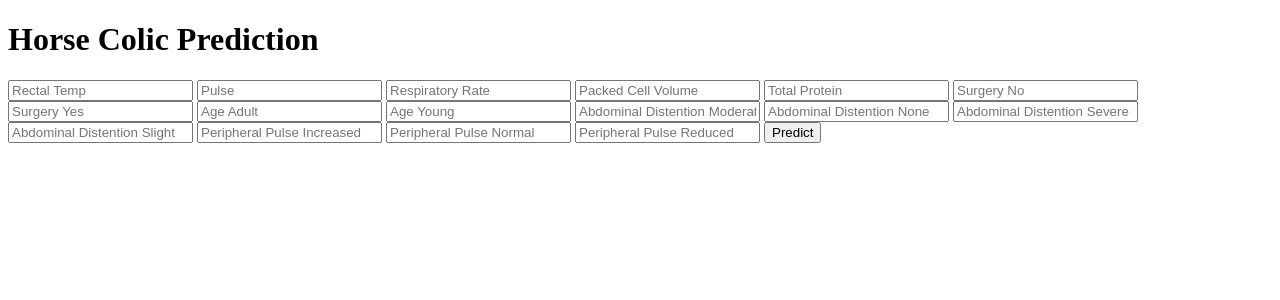
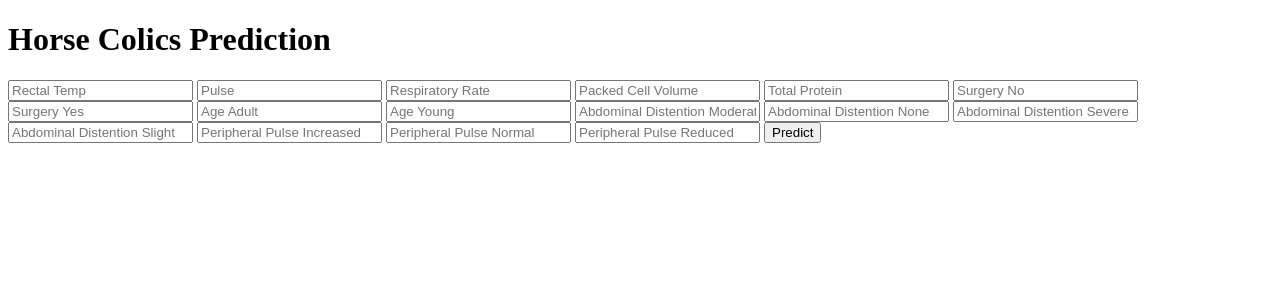
Before and after one commit to gilangvperdana/Flask_HorseColic, a Flask app: page / in a window 1280 px wide. Shown: the top 300 px of the page. Run offline with Flask 2, Linux system fonts and the light colour scheme; parts of the project's set-up code (start-up, migrations or seed data) failed here and were passed over.

Commit message:
check CI-CD

```diff
--- a/templates/index.html
+++ b/templates/index.html
@@ -12,7 +12,7 @@
 
 <body>
  <div class="login">
-	<h1>Horse Colic Prediction</h1>
+	<h1>Horse Colics Prediction</h1>
 
      <!-- Main Input For Receiving Query to our ML -->
     <form action="{{ url_for('predict')}}"method="post">
```
